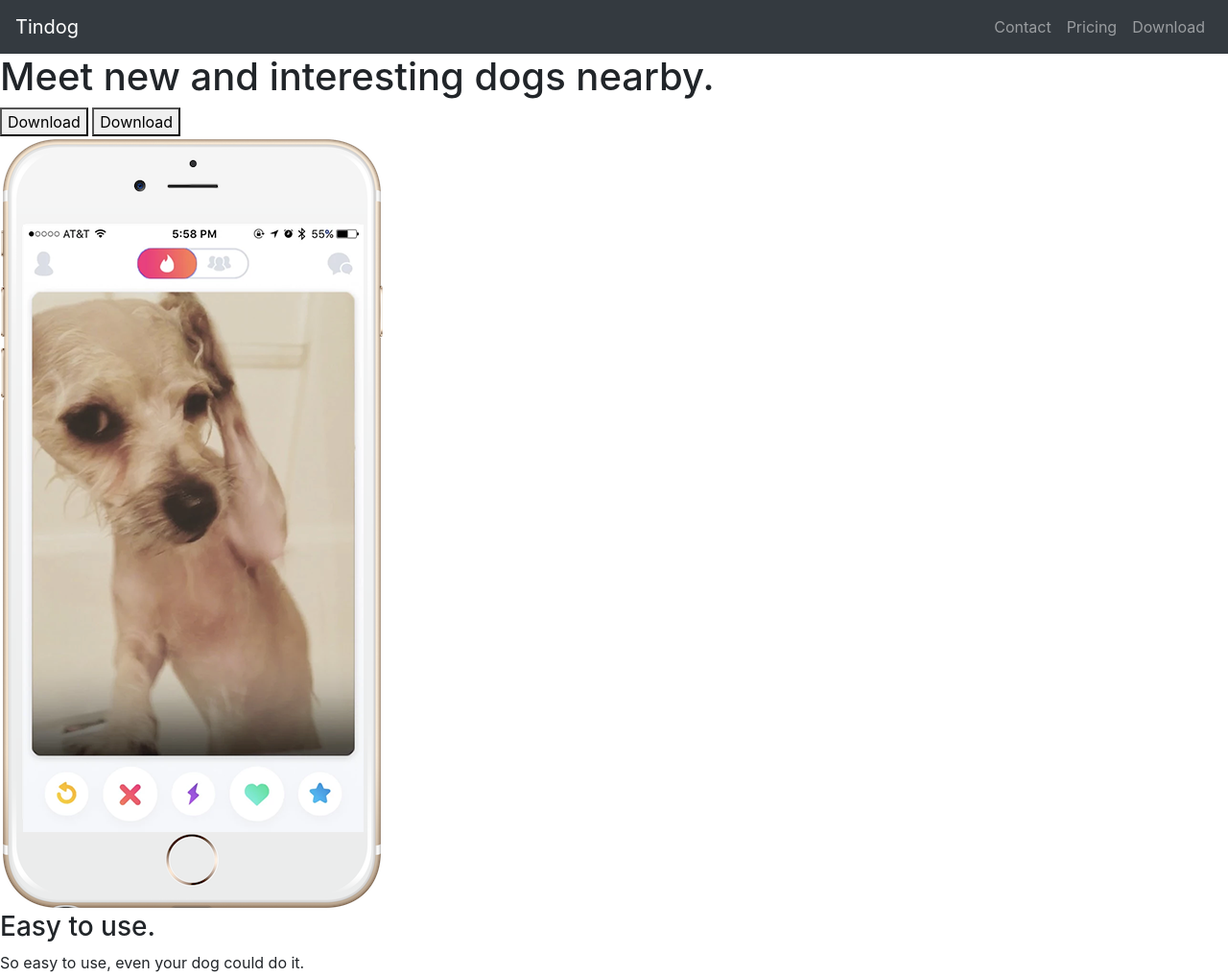
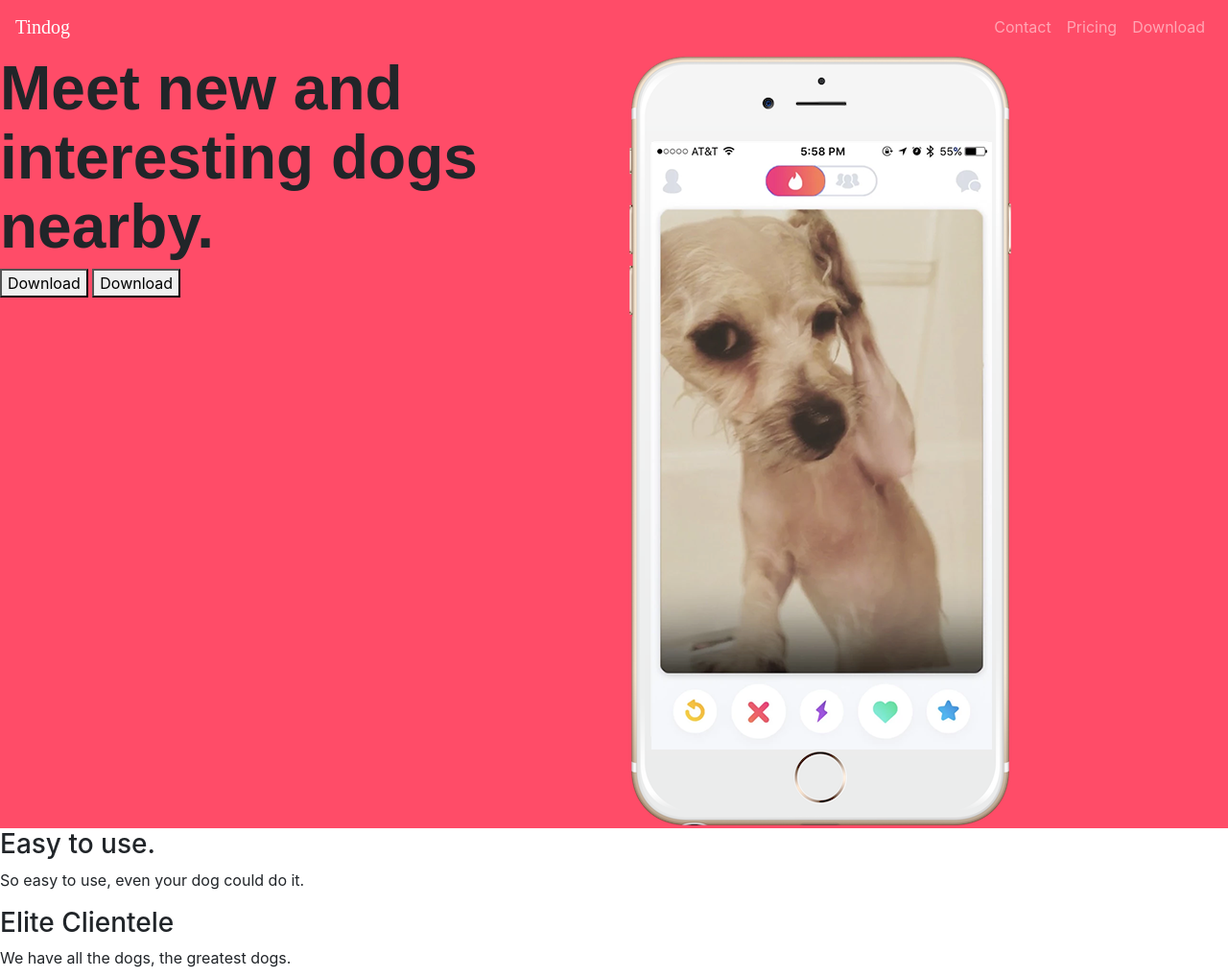
Before and after one commit to birazzzz/Dogger, a plain HTML site: page index.html in a window 1280 px wide. Shown: the top 1018 px of the page at 96% size. Drawn offline with nearby package versions, Linux system fonts and the light colour scheme.

Commit message:
Grid Layout

```diff
--- a/css/styles.css
+++ b/css/styles.css
@@ -0,0 +1,14 @@
+.navbar-brand{
+    font-family: 'Axiforma-Bold';
+}
+
+h1 {
+    font-family: 'Montserrat-black', sans-serif;
+    font-size: 64px;
+    line-height: 72px;
+    font-weight: 900;
+}
+
+#title{
+    background-color: #ff4c68;
+}
--- a/index.html
+++ b/index.html
@@ -7,8 +7,9 @@
   <title>TinDog</title>
   <link rel="stylesheet" href="https://cdn.jsdelivr.net/npm/bootstrap@4.3.1/dist/css/bootstrap.min.css" integrity="sha384-ggOyR0iXCbMQv3Xipma34MD+dH/1fQ784/j6cY/iJTQUOhcWr7x9JvoRxT2MZw1T" crossorigin="anonymous">  <link rel="stylesheet" href="css/styles.css">
   <script src="https://code.jquery.com/jquery-3.3.1.slim.min.js" integrity="sha384-q8i/X+965DzO0rT7abK41JStQIAqVgRVzpbzo5smXKp4YfRvH+8abtTE1Pi6jizo" crossorigin="anonymous"></script>
-<script src="https://cdn.jsdelivr.net/npm/popper.js@1.14.7/dist/umd/popper.min.js" integrity="sha384-UO2eT0CpHqdSJQ6hJty5KVphtPhzWj9WO1clHTMGa3JDZwrnQq4sF86dIHNDz0W1" crossorigin="anonymous"></script>
-<script src="https://cdn.jsdelivr.net/npm/bootstrap@4.3.1/dist/js/bootstrap.min.js" integrity="sha384-JjSmVgyd0p3pXB1rRibZUAYoIIy6OrQ6VrjIEaFf/nJGzIxFDsf4x0xIM+B07jRM" crossorigin="anonymous"></script>
+  <link rel="preconnect" href="https://fonts.googleapis.com">
+  <link rel="preconnect" href="https://fonts.gstatic.com" crossorigin>
+  <link href="https://fonts.googleapis.com/css2?family=Albert+Sans&family=Montserrat+Alternates&family=Montserrat:wght@100;400;900&family=Sacramento&display=swap" rel="stylesheet">
   <link rel="icon" href="images/Favicon.png">
 
 </head>
@@ -19,7 +20,7 @@
 
     <!-- Nav Bar -->
 
-    <nav class="navbar bg-dark navbar-expand-lg navbar-dark">
+    <nav class="navbar navbar-expand-lg navbar-dark">
       <a class="navbar-brand" href="">Tindog</a>
        <button class="navbar-toggler" type="button" data-toggle="collapse" data-target="#navbarSupportedContent" aria-controls="navbarSupportedContent" aria-expanded="false" aria-label="Toggle navigation">
       <span class="navbar-toggler-icon"></span>
@@ -40,16 +41,19 @@
   </nav>
 
   <!-- Title -->
+  <div class="row">
 
-    <div>
+    <div class="col-lg-6">
       <h1>Meet new and interesting dogs nearby.</h1>
       <button type="button">Download</button>
       <button type="button">Download</button>
     </div>
-    <div>
+
+    <div class="col-lg-6">
       <img src="images/iphone6.png" alt="iphone-mockup">
     </div>
 
+  </div>
   </section>
 
 
```
